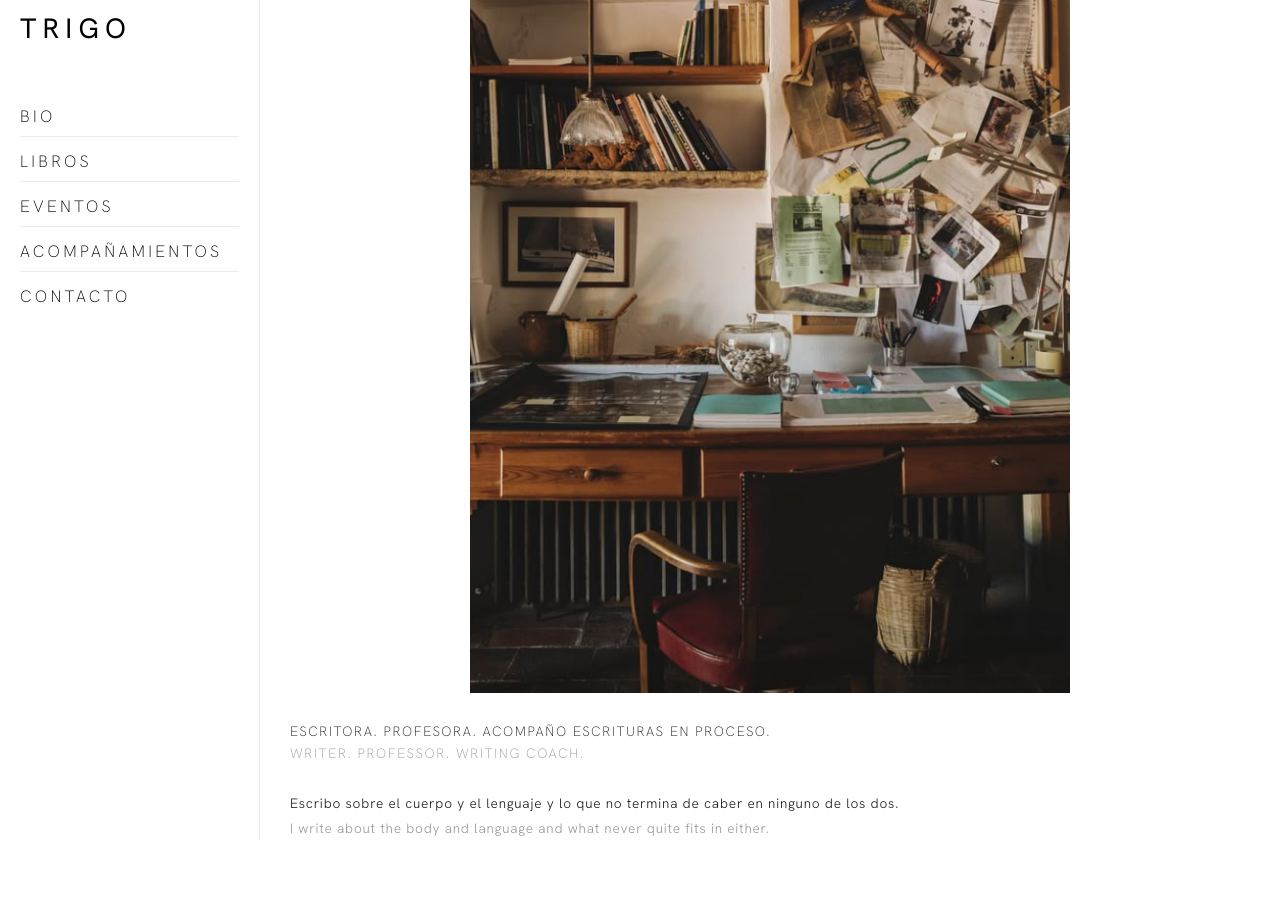
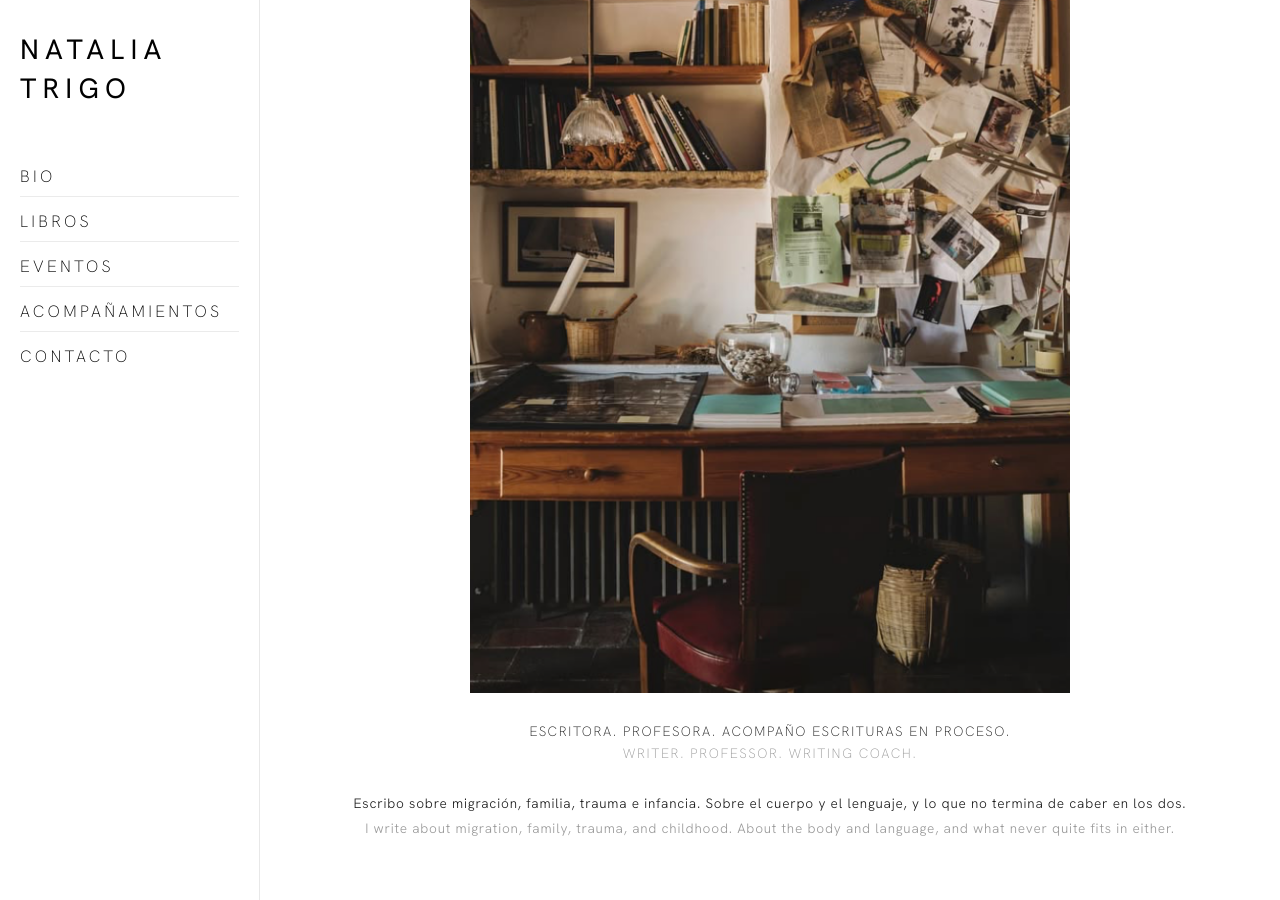
Before and after one commit to nat-duble/nataliatrigo.com, a Jekyll site: the page built from index.html, in a window 1280 px wide and 900 px high, scrolled down 207 px. Built offline with Jekyll 4.4.1, drawn with Linux system fonts in a browser that asks for light colours; nearby versions of some CDN libraries; the list of posts is cut into pages by our own code; before the commit the page ends 1047 px from its top, so only the background shows below that.

Commit message:
Center home statement, add breathing room, update copy

```diff
--- a/_sass/_home.scss
+++ b/_sass/_home.scss
@@ -16,7 +16,8 @@
 }
 
 .home-statement {
-  padding: 28px 30px 0;
+  padding: 28px 30px 60px;
+  text-align: center;
 
   p {
     font-size: 0.85rem;
--- a/index.html
+++ b/index.html
@@ -8,6 +8,6 @@
 <div class="home-statement">
   <p class="statement-es">Escritora. Profesora. Acompaño escrituras en proceso.</p>
   <p class="statement-en">Writer. Professor. Writing coach.</p>
-  <p class="statement-feature">Escribo sobre el cuerpo y el lenguaje y lo que no termina de caber en ninguno de los dos.</p>
-  <p class="statement-feature statement-feature-en">I write about the body and language and what never quite fits in either.</p>
+  <p class="statement-feature">Escribo sobre migración, familia, trauma e infancia. Sobre el cuerpo y el lenguaje, y lo que no termina de caber en los dos.</p>
+  <p class="statement-feature statement-feature-en">I write about migration, family, trauma, and childhood. About the body and language, and what never quite fits in either.</p>
 </div>
```
